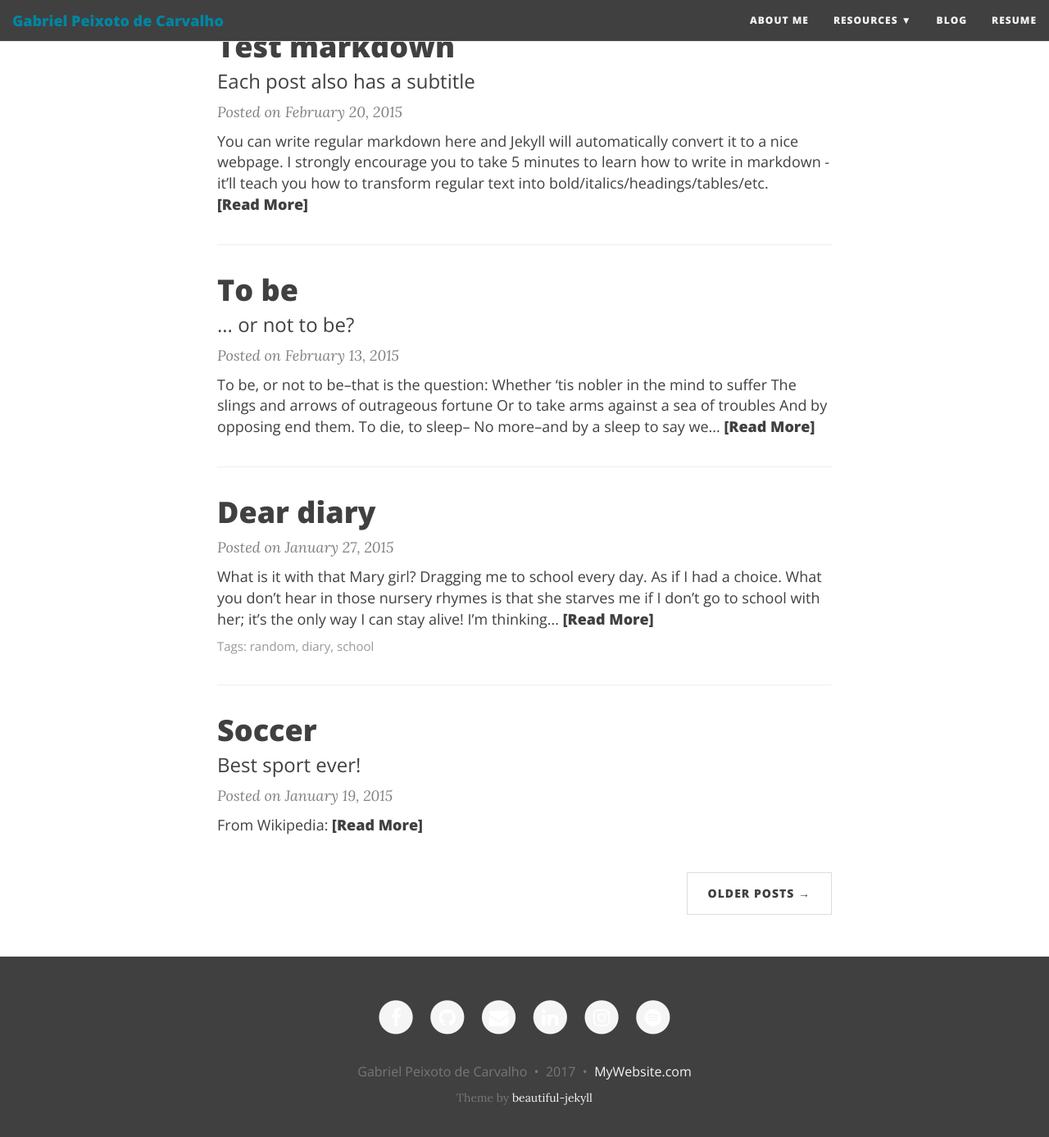
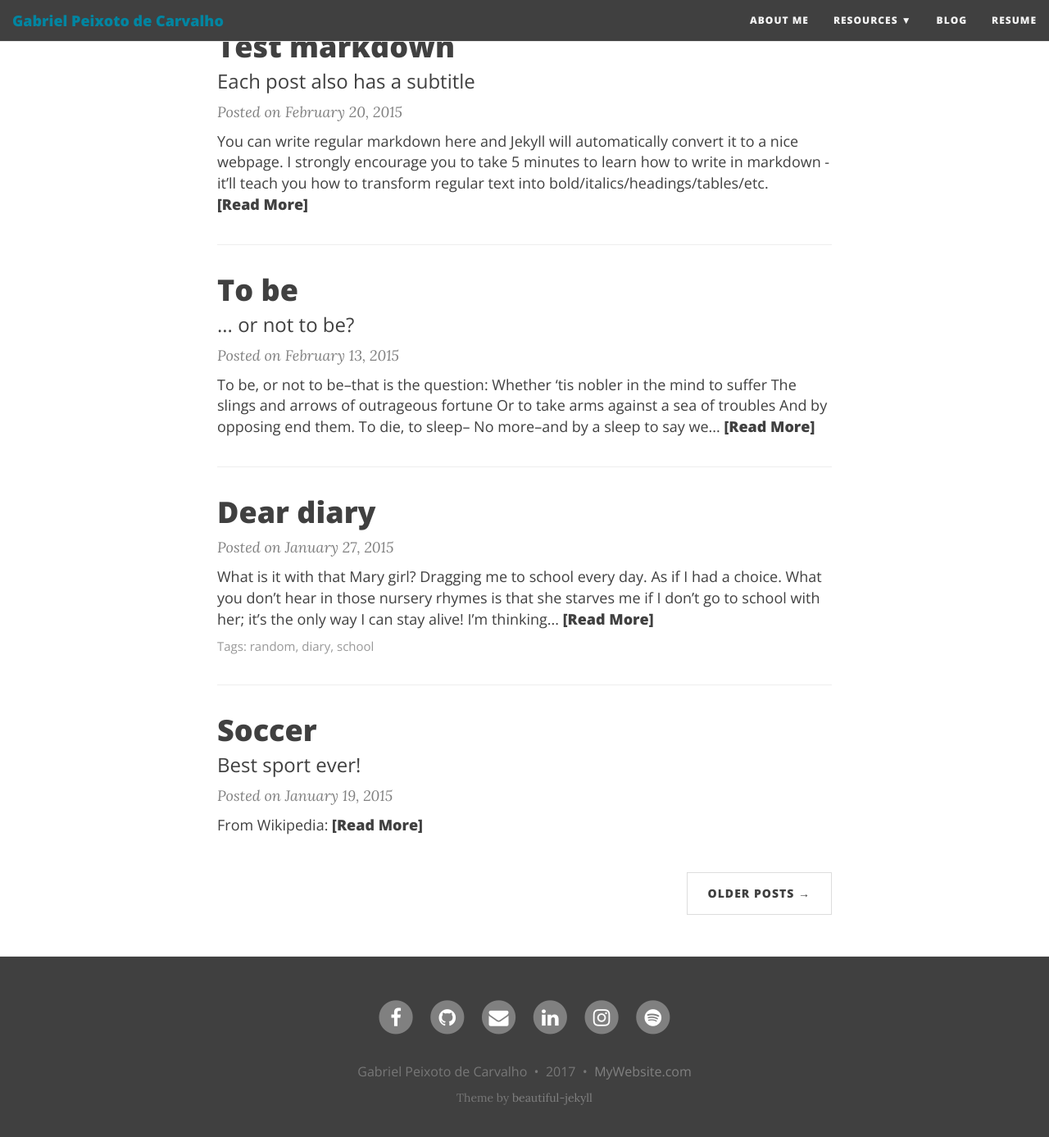
Before and after one commit to gaburiero/gaburiero.github.io, a Jekyll site: the page built from index.html, in a window 1280 px wide and 1400 px high, scrolled down 659 px. Shown: the top 1387 px of the window at 82% size. Built offline with Jekyll 4.4.1, drawn with Linux system fonts in a browser that asks for light colours; nearby versions of some CDN libraries; the list of posts is cut into pages by our own code.

Commit message:
change navbar colors

```diff
--- a/css/main.css
+++ b/css/main.css
@@ -221,14 +221,14 @@
   display: block;
   padding: 10px;
   padding-left: 30px;
-  background: #404040;
+  background: #808080;
   text-decoration: none !important;
   border-width: 0 1px 1px 1px;
   font-weight: normal;
 }
 @media only screen and (max-width: 767px) {
   .navbar-custom .nav .navlinks-container.show-children {
-    background: #eee;
+    background: #808080;
   }
   .navbar-custom .nav .navlinks-container.show-children .navlinks-children {
     display: block;
@@ -265,7 +265,7 @@
 }
 
 footer a {
-  color: #F5F5F5;
+  color: #808080;
 }
 
 footer .list-inline {
```
